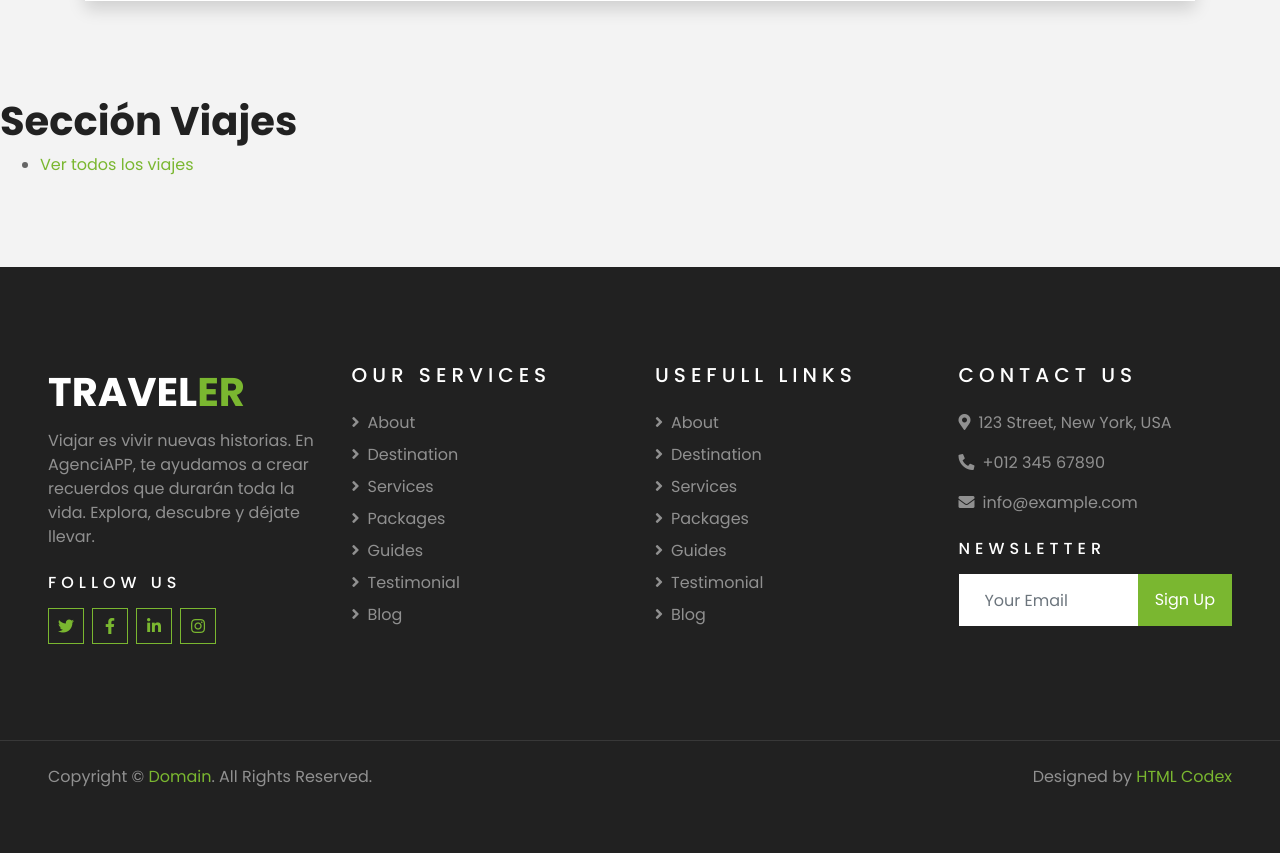
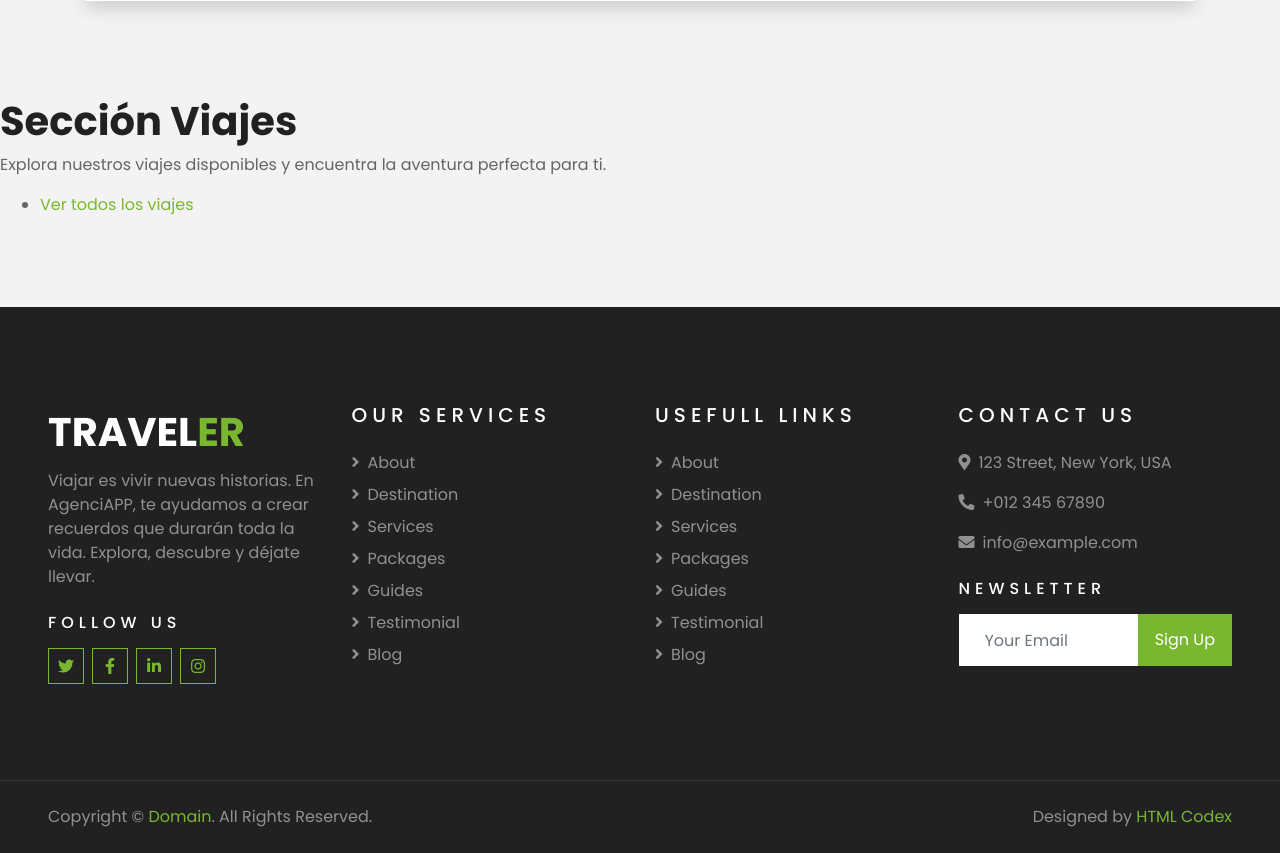
Before and after one commit to MikelHuete/ProyectoWeb, a Django app: page /AgenciaAPP/viajes/ in a window 1280 px wide. Shown: the part 877-1730 px from the top of the page. Before the commit the page ends 1664 px from the top, so only its background shows below. Run offline with Django 5.2, Linux system fonts and the light colour scheme; some libraries are stand-ins or nearby versions.

Commit message:
Update Viajes.html

```diff
--- a/AgenciaViajes/AgenciaAPP/templates/viajes/Viajes.html
+++ b/AgenciaViajes/AgenciaAPP/templates/viajes/Viajes.html
@@ -1,12 +1,12 @@
 {% extends 'index.html' %}
 
 {% block content %}
+<h1>Sección Viajes</h1>
 
-<h1>Sección Viajes</h1>
+<p>Explora nuestros viajes disponibles y encuentra la aventura perfecta para ti.</p>
 
 <ul>
     <li><a href="{% url 'lista_viajes' %}">Ver todos los viajes</a></li>
-
 </ul>
 
 {% endblock %}
```
